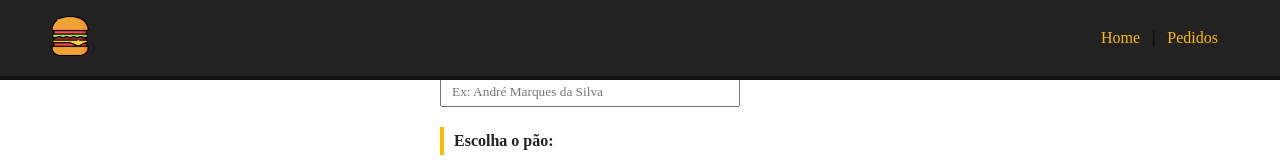
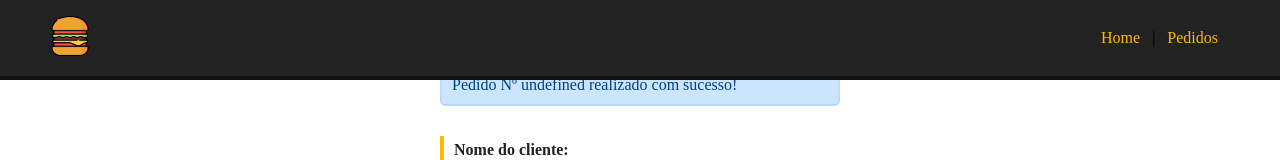
Before and after one commit to Naneshoru/Vue-monte-seu-burger, a Vue app: page / in a window 1280 px wide. Both pictures are taken after typing "Sample" into the empty fields and a click on the button "Criar meu Burger!". Shown: the part 974-1134 px from the top of the page. Built offline with nearby package versions, Linux system fonts and the light colour scheme; no server answers; data requests are answered from the project's data file.

Commit message:
Criação do componente InlineMessage, para informar o status da ação do usuário

```diff
--- a/src/components/BurgerForm.vue
+++ b/src/components/BurgerForm.vue
@@ -1,4 +1,6 @@
 <template>
+  <div>
+    <InlineMessage :msg="msg" />
     <form id="burger-form" method="POST" @submit.prevent="createBurgerRequest">
       <div class="input-container">
         <label for="nome">Nome do cliente:</label>
@@ -35,9 +37,12 @@
         <button class="submit-btn" type="submit">Criar meu Burger!</button>
       </div>
     </form>
+  </div>
 </template>
 
 <script>
+import InlineMessage from '../interface/InlineMessage.vue'
+
 export default {
   name: 'BurgerForm',
   data() {
@@ -100,11 +105,17 @@ export default {
 
       const res = await req.json();
 
+      this.msg = `Pedido Nº ${res.id} realizado com sucesso!`
+      setTimeout(() => this.msg = '', 3000);
+
       this.resetData();
     }
   },
   mounted() {
     this.getIngredients()
+  },
+  components: {
+    InlineMessage
   }
 }
 </script>
--- /dev/null
+++ b/src/interface/InlineMessage.vue
@@ -0,0 +1,26 @@
+<template>
+  <div class="message-container" v-show="msg">
+    <p>{{ msg }}</p>
+  </div>
+</template>
+
+<script>
+export default {
+  name: 'InlineMessage',
+  props: {
+    msg: String
+  }
+}
+</script>
+
+<style scoped>
+  .message-container {
+    color: #004085;
+    background-color: #cce5ff;
+    border: 2px solid #b8daff;
+    border-radius: 5px;
+    padding: 10px;
+    max-width: 400px;
+    margin: 30px auto;
+  }
+</style>
```
Lines whose indentation alone changed are shown as unchanged.
